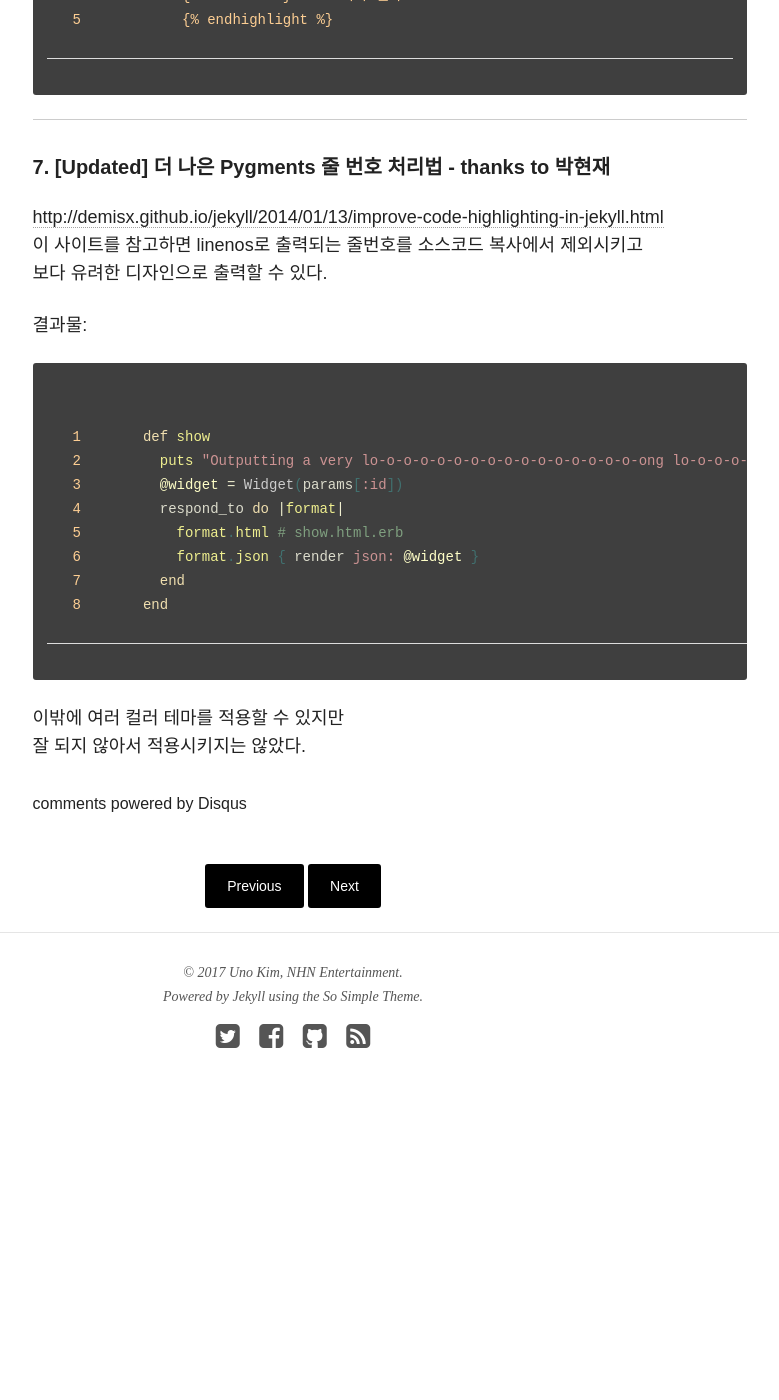
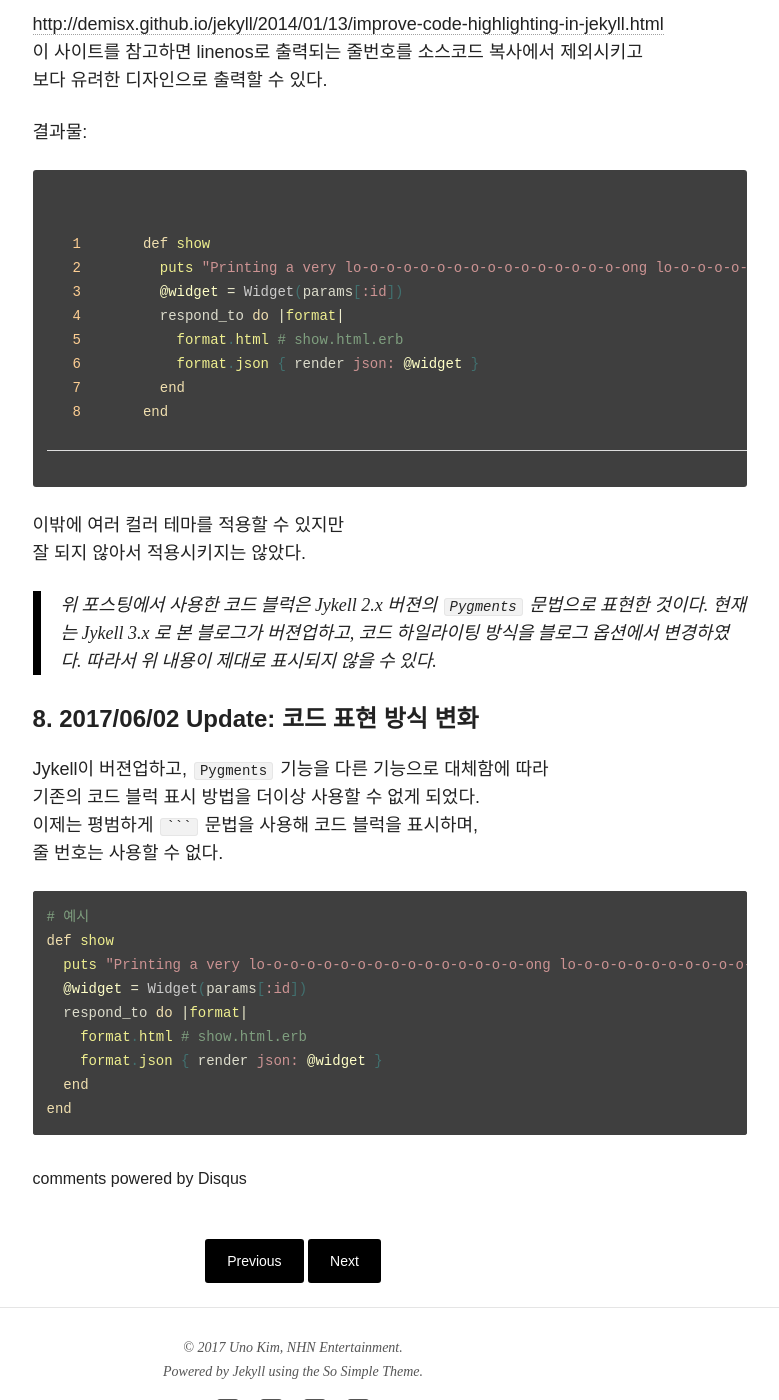
Before and after one commit to djkeh/djkeh.github.io, a Jekyll site: the page built from _posts/articles/2015-02-09-Hangul-test-jekyll-tips-kor.md, in a window 1280 px wide and 1400 px high, scrolled down 3951 px. Shown: the whole window, without its empty margins (347-1126 px from the left). Built offline with Jekyll 4.4.1, drawn with Linux system fonts in a browser that asks for light colours; nearby versions of some CDN libraries; comment, search, counter and statistics services are not loaded; before the commit the page ends 5099 px from its top, so only the background shows below that.

Commit message:
post update

````diff
--- a/_posts/articles/2015-02-09-Hangul-test-jekyll-tips-kor.md
+++ b/_posts/articles/2015-02-09-Hangul-test-jekyll-tips-kor.md
@@ -13,9 +13,9 @@
 
 이 포스팅은 한글 출력이 잘 되는지를 시험할 겸 이 깃헙 블로그를 만들면서 만났던 문제점을 한글로 정리한다.
 
-___
 
-##### 1. 루비 gem 패키지 다운로드
+#### 1. 루비 gem 패키지 다운로드
+
 윈도우에서 이와 관련해 뭔가 경로를 찾거나 권한 문제로 잘 되지 않는다면
 보안 프로토콜 문제일 가능성이 있으므로 리포지터리 url 을 `http`에서 `https`로 수정해 주어야 한다.
 수정하기 위한 명령어는 다음과 같다.
@@ -35,9 +35,9 @@
 
 이 정도면 보안이나 권한 문제로 패키지 다운로드를 실패하지는 않을 것이다.
 
-___
 
-##### 2. markdown 파일 내에서 HTML 태그 사용
+#### 2. markdown 파일 내에서 HTML 태그 사용
+
 가능하다. 별도의 설정 없이 곧바로 자유롭게 태그를 사용하면 된다.
 단 주의할 것은, block-level HTML 엘리먼트는 사용 규칙이 정해져있다.
 block-level element 에 속하는 것은 `<div>, <table>, <pre>, <p>` 등이 있는데,
@@ -55,20 +55,20 @@
 두번째 문단이다
 {% endhighlight %}
 
-___
 
-##### 3. 왜 disqus가 jekyll로 만든 포스트에 나타나질 않지?
+#### 3. 왜 disqus가 jekyll로 만든 포스트에 나타나질 않지?
+
 `localhost:4000` 에서 보고 있지 않는가? 그렇다면 보이지 않는다.
 웹으로 푸시하고 웹에서 봐라. 잘 될 것이다.
 
-___
 
-##### 4. octopress 라는게 있는 모양인데 잘 되지 않는다
+#### 4. octopress 라는게 있는 모양인데 잘 되지 않는다
+
 나도 안 된다. 이유는 모르겠다. 포기한 상태다. 아는 분은 댓글좀 굽신굽신
 
-___
 
-##### 5. Front Matter
+#### 5. Front Matter
+
 `Front Matter` 란 [jekyll](http://jekyllrb.com/) 에서 포스트나 페이지를 관리하는데 사용하기 위해 읽어들이는
 [YAML](http://yaml.org/) 방식의 문서의 헤더 양식이다.
 모든 포스트나 페이지 글 위에 삽입하면 되며 생김새와 각 명령어의 기능은 다음과 같다.
@@ -91,9 +91,9 @@
 ---
 {% endhighlight %}
 
-___
 
-##### 6. Jekyll 에서 Pygments 코드 색깔 처리와 줄 번호
+#### 6. Jekyll 에서 Pygments 코드 색깔 처리와 줄 번호
+
 [jekyll](http://jekyllrb.com/)은 [pygments](http://pygments.org/)를 이용한 syntax highlighting 을 지원한다.
 md 파일 안에서 다음의 코드를 이용한다.
 
@@ -140,9 +140,9 @@
 {% endraw %}
 {% endhighlight %}
 
-___
 
-##### 7. [Updated] 더 나은 Pygments 줄 번호 처리법 - thanks to [박현재](http://hyeonjae.github.io/)
+#### 7. [Updated] 더 나은 Pygments 줄 번호 처리법 - thanks to [박현재](http://hyeonjae.github.io/)
+
 [http://demisx.github.io/jekyll/2014/01/13/improve-code-highlighting-in-jekyll.html](http://demisx.github.io/jekyll/2014/01/13/improve-code-highlighting-in-jekyll.html)
 이 사이트를 참고하면 linenos로 출력되는 줄번호를 소스코드 복사에서 제외시키고
 보다 유려한 디자인으로  출력할 수 있다.
@@ -151,7 +151,7 @@
 
 {% highlight ruby linenos %}
 def show
-  puts "Outputting a very lo-o-o-o-o-o-o-o-o-o-o-o-o-o-o-o-ong lo-o-o-o-o-o-o-o-o-o-o-o-o-o-o-o-ong line"
+  puts "Printing a very lo-o-o-o-o-o-o-o-o-o-o-o-o-o-o-o-ong lo-o-o-o-o-o-o-o-o-o-o-o-o-o-o-o-ong line"
   @widget = Widget(params[:id])
   respond_to do |format|
     format.html # show.html.erb
@@ -162,3 +162,27 @@
 
 이밖에 여러 컬러 테마를 적용할 수 있지만
 잘 되지 않아서 적용시키지는 않았다.
+
+> 위 포스팅에서 사용한 코드 블럭은 Jykell 2.x 버젼의 `Pygments` 문법으로 표현한 것이다.
+> 현재는 Jykell 3.x 로 본 블로그가 버젼업하고, 코드 하일라이팅 방식을 블로그 옵션에서 변경하였다.
+> 따라서 위 내용이 제대로 표시되지 않을 수 있다.
+
+
+#### 8. 2017/06/02 Update: 코드 표현 방식 변화
+
+Jykell이 버젼업하고, `Pygments` 기능을 다른 기능으로 대체함에 따라
+기존의 코드 블럭 표시 방법을 더이상 사용할 수 없게 되었다.
+이제는 평범하게 <code>```</code> 문법을 사용해 코드 블럭을 표시하며,
+줄 번호는 사용할 수 없다.
+
+```ruby
+# 예시
+def show
+  puts "Printing a very lo-o-o-o-o-o-o-o-o-o-o-o-o-o-o-o-ong lo-o-o-o-o-o-o-o-o-o-o-o-o-o-o-o-ong line"
+  @widget = Widget(params[:id])
+  respond_to do |format|
+    format.html # show.html.erb
+    format.json { render json: @widget }
+  end
+end
+```
````
